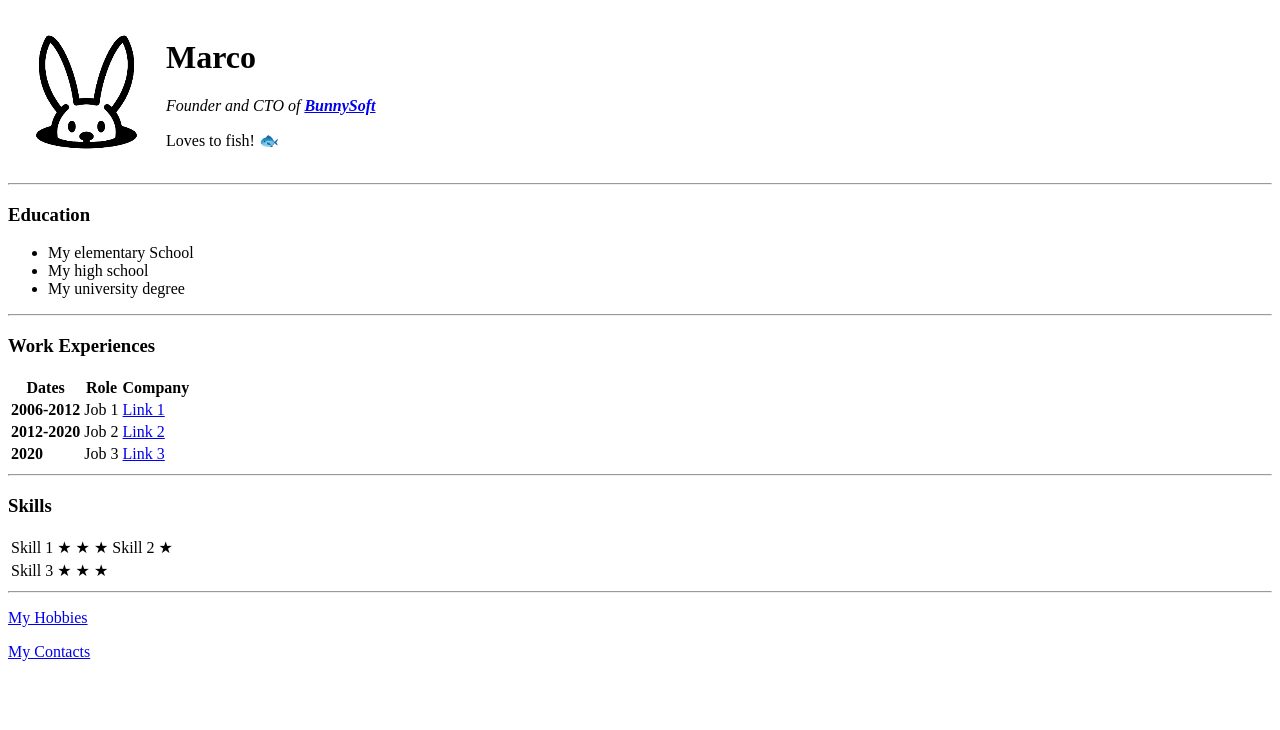
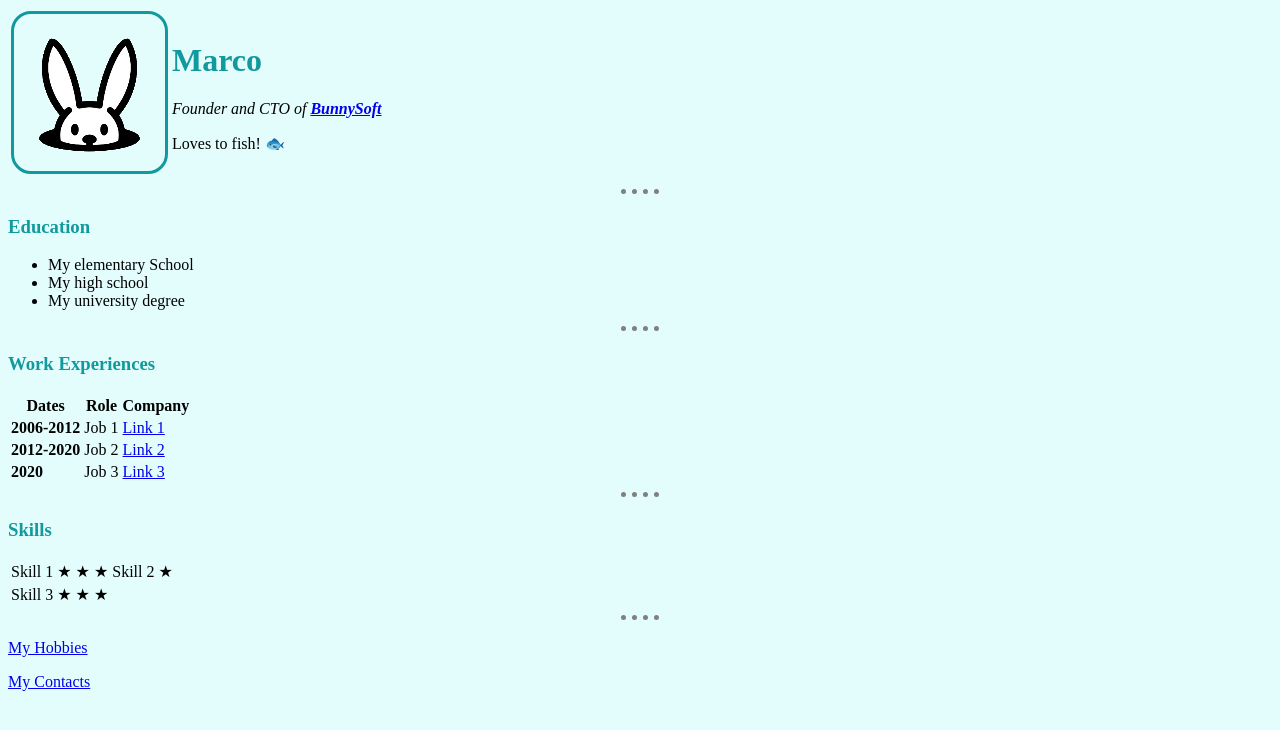
Before and after one commit to Masenello/cv, a plain HTML site: page index.html in a window 1280 px wide. Drawn offline with Linux system fonts and the light colour scheme.

Commit message:
Added css style sheet

```diff
--- /dev/null
+++ b/css/styles.css
@@ -0,0 +1,28 @@
+body {
+  background-color: #e3fdfd;
+}
+
+hr {
+  height: 3px;
+  border-color: grey;
+  border-style: dotted none none none;
+  border-width: thick;
+  width: 3%;
+  background-color: transparent;
+
+}
+
+img {
+  border-style: solid;
+  border-width: medium;
+  border-color: #11999e;
+  border-radius: 20px;
+}
+
+h1{
+  color: #11999e;
+}
+
+h3{
+  color: #11999e;
+}
--- a/index.html
+++ b/index.html
@@ -4,13 +4,14 @@
 <head>
   <meta charset="utf-8">
   <title>Marco's Personal Site</title>
+  <link rel="stylesheet" href="css/styles.css">
 </head>
 
 <body>
   <table>
     <tr>
       <td>
-        <img src="Images\Marco.png" alt="Marco">
+        <img src="Images\Bunny.png" alt="Marco">
       </td>
       <td>
         <h1>Marco</h1>
```
Also changed, not shown: contacts.html (+1 -0 lines), hobbies.html (+1 -0 lines), Images/Bunny.png (added), Images/Marco.png (deleted).
